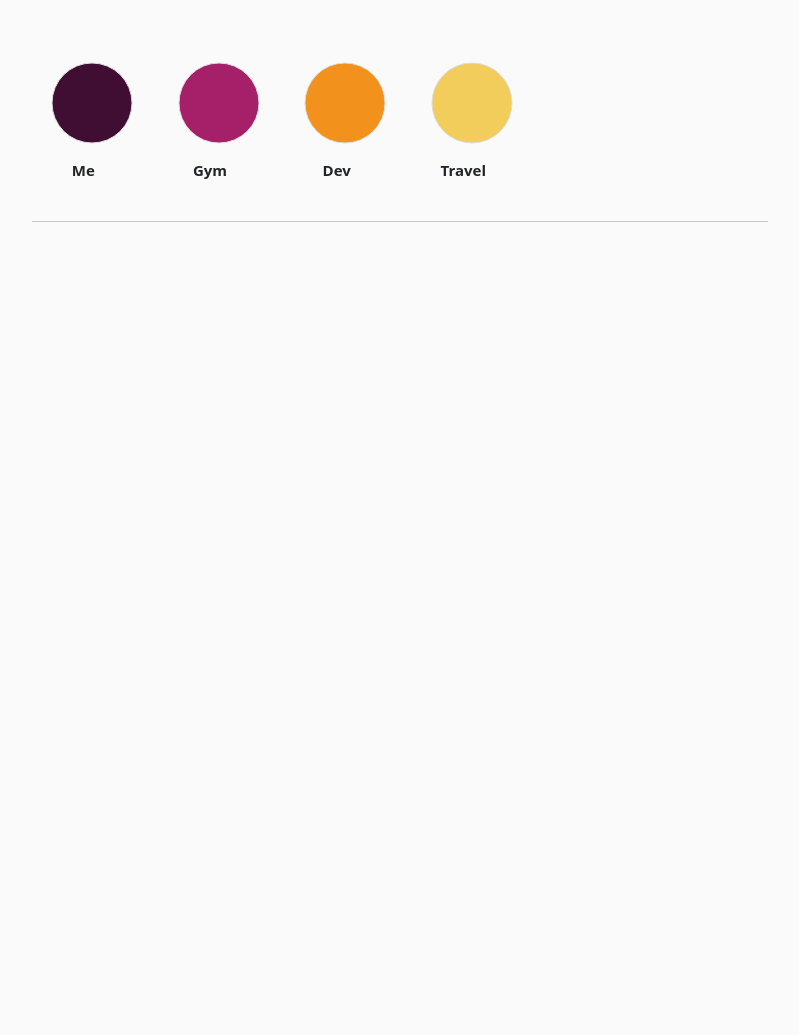
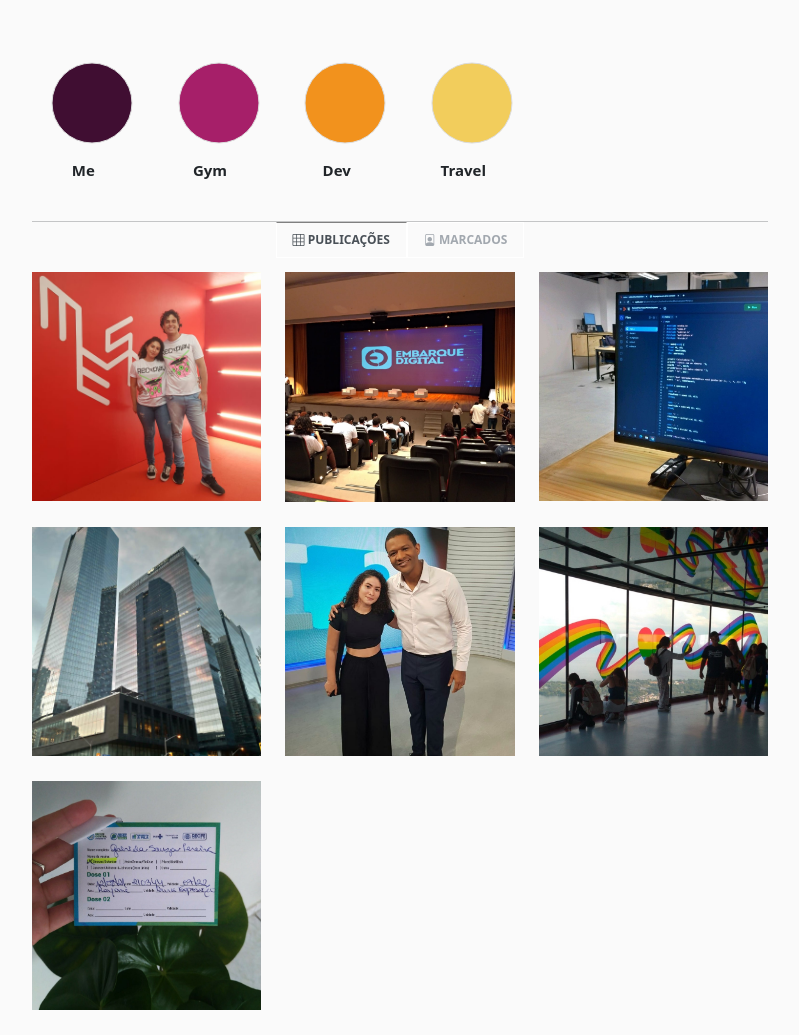
Before and after one commit to gabriela-sp/Instagram-Clone, a plain HTML site: page index.html in a window 1280 px wide. Shown: the part 290-1325 px from the top of the page, without its empty margins (240-1039 px from the left). Before the commit the page ends 800 px from the top, so only its background shows below. Drawn offline with nearby package versions, Linux system fonts and the light colour scheme.

Commit message:
adding instagram feed

```diff
--- a/index.html
+++ b/index.html
@@ -8,7 +8,8 @@
     <link href="https://cdn.jsdelivr.net/npm/bootstrap@5.0.0-beta1/dist/css/bootstrap.min.css" rel="stylesheet"
         integrity="sha384-giJF6kkoqNQ00vy+HMDP7azOuL0xtbfIcaT9wjKHr8RbDVddVHyTfAAsrekwKmP1" crossorigin="anonymous">
     <link rel="stylesheet" href="https://cdn.jsdelivr.net/npm/bootstrap-icons@1.3.0/font/bootstrap-icons.css">
-    <title>Gabriela Souza (@gabi.sp)</title>
+    <link rel="icon" type="image/png" href="https://cdn-icons-png.flaticon.com/512/4138/4138124.png"/>
+    <title>gabriela (@gabi.sp)</title>
 </head>
 
 <body class="body">
@@ -101,8 +102,83 @@
 
                     <!-- Line-->
                     <hr size="3" width="100%" color="#EEEEEE" style="margin: 0%;">
+
+        <!-- Nav-Feed-->
+        <ul class="nav nav-tabs nav-feed" id="myTab" role="tablist">
+            <li class="nav-item" role="presentation">
+                <a class="nav-link active nav-link-1" id="home-tab" data-bs-toggle="tab" href="#home" role="tab"
+                    aria-controls="home" aria-selected="true"><i class="bi bi-grid-3x3"></i> PUBLICAÇÕES</a>
+            </li>
+
+            <li class="nav-item" role="presentation">
+                <a class="nav-link nav-link-2" id="profile-tab" data-bs-toggle="tab" href="#profile" role="tab"
+                    aria-controls="profile" aria-selected="false"><i class="bi bi-file-person"></i> MARCADOS</a>
+            </li>
+        </ul>
+
+        <!-- Card-Feed-->
+        <div class="tab-content" id="myTabContent">
+            <div class="tab-pane fade show active" id="home" role="tabpanel" aria-labelledby="home-tab">
+                <div class="row" style="padding-bottom: 25px;">
+                    <div class="col-4">
+                        <div class="card">
+                            <img src="./img/recnplay-mesa.jpeg" class="card-img-top" alt="...">
+                        </div>
+                    </div>
+                    <div class="col-4">
+                        <div class="card">
+                            <img src="./img/aula-magna.jpeg" class="card-img-top" alt="...">
+                        </div>
+                    </div>
+                    <div class="col-4">
+                        <div class="card">
+                            <img src="./img/code.jpeg" class="card-img-top" alt="...">
+                        </div>
+                    </div>
+                </div>
+
+                <div class="row" style="padding-bottom: 25px;">
+                    <div class="col-4">
+                        <div class="card">
+                            <img src="./img/toronto.jpeg" class="card-img-top" alt="...">
+                        </div>
+                    </div>
+                    <div class="col-4">
+                        <div class="card">
+                            <img src="./img/marcio.jpeg" class="card-img-top" alt="...">
+                        </div>
+                    </div>
+                    <div class="col-4">
+                        <div class="card">
+                            <img src="./img/cn-tower.jpeg" class="card-img-top" alt="...">
+                        </div>
+                    </div>
+                </div>
+
+                <div class="row" style="padding-bottom: 25px;">
+                    <div class="col-4">
+                        <div class="card">
+                            <img src="./img/vacina.jpeg" class="card-img-top" alt="...">
+                        </div>
+                    </div>
+                    <div class="col-4">
+                        <div class="card">
+
+                        </div>
+                    </div>
+                    <div class="col-4">
+                        <div class="card">
+
+                        </div>
+                    </div>
+                </div>
+
+            </div>
+            <div class="tab-pane fade" id="profile" role="tabpanel" aria-labelledby="profile-tab"></div>
         </div>
-    </section>
+    </div>
+    <div class="col-0 col-md-2"></div>
+</div>
 
     <!-- Canvas script-->
     <script type="text/javascript">
--- a/style.css
+++ b/style.css
@@ -89,3 +89,41 @@
     font-size: 15px;
     font-weight: 600;
 }
+
+.nav-feed {
+    border-bottom: none !important;
+    display:flex;
+    align-items: center;
+    justify-content: center;
+    padding-bottom: 15px;
+}
+
+.nav-link-1 {
+    color: #495057;
+    background-color: #fafafa !important;
+    border-color: gray #fff #fff !important;
+    border-top-right-radius: .0rem !important;
+    border-top-left-radius: .0rem !important;
+    font-size: 12px;
+    font-weight: 600;
+}
+
+.nav-link-2 {
+    color: #a2a8af;
+    background-color: #fafafa !important;
+    border-color: #fff #fff #fff !important;
+    border-top-right-radius: .0rem !important;
+    border-top-left-radius: .0rem !important;
+    font-size: 12px;
+    font-weight: 600;
+}
+
+.card {
+    border: 0px solid rgba(0,0,0,.125) !important;
+    border-radius: .0rem !important;
+}
+
+.card .card-img, .card-img-top {
+    border-top-left-radius: 0rem !important;
+    border-top-right-radius: 0rem !important;
+}
```
Also changed, not shown: img/aula-magna.jpeg (added), img/cn-tower.jpeg (added), img/code.jpeg (added), img/marcio.jpeg (added), img/recnplay-globo.jpeg (added), img/recnplay-mesa.jpeg (added), img/toronto.jpeg (added), img/vacina.jpeg (added).
